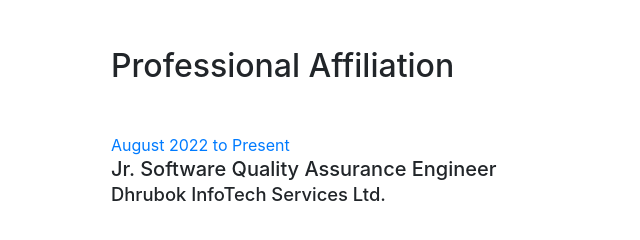
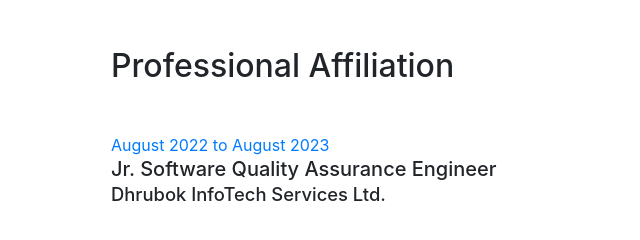
Before and after one commit to fahmee-faiza/fahmee-faiza.github.io, a website with bundled scripts: page index.html in a window 1280 px wide. Shown: the part 900-1140 px from the top of the page, 209-849 px from the left. Built offline with nearby package versions, Linux system fonts and the light colour scheme; a web font is replaced by a local one.

Commit message:
Update index.html

```diff
--- a/index.html
+++ b/index.html
@@ -148,12 +148,11 @@
 
           <div class="resume-item d-flex flex-column flex-md-row mb-5">
             <div class="resume-content mr-auto">
-              <span class="text-primary">August 2022 to Present</span>
+              <span class="text-primary">August 2022 to August 2023</span>
               <h5 class="mb-0">Jr. Software Quality Assurance Engineer</h5>
               <div class="subheading mb-3">Dhrubok InfoTech Services Ltd.</div>
             </div>
           </div>
-        </div>
 
 
 	  <div class="resume-item d-flex flex-column flex-md-row mb-5">
```
